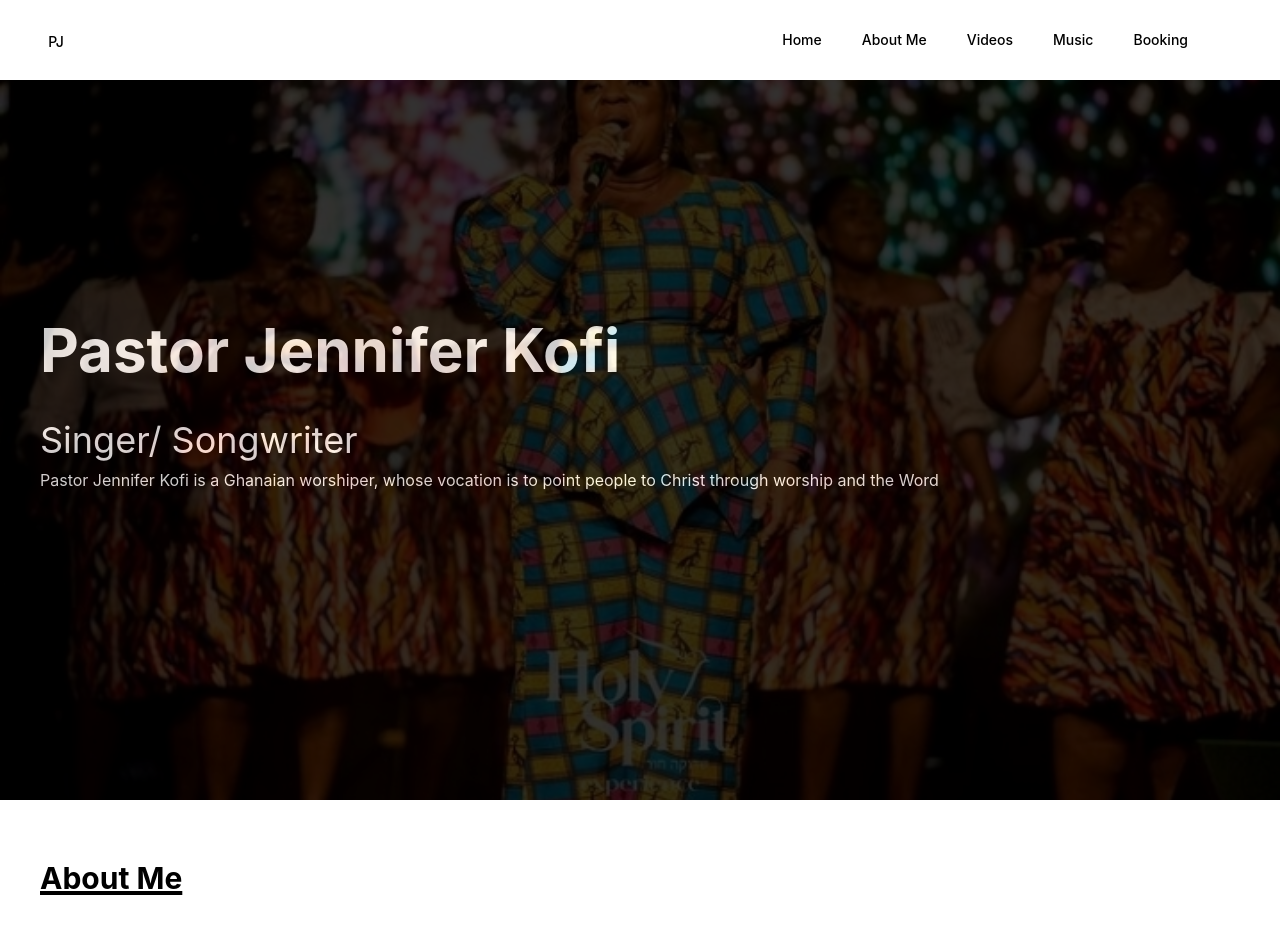
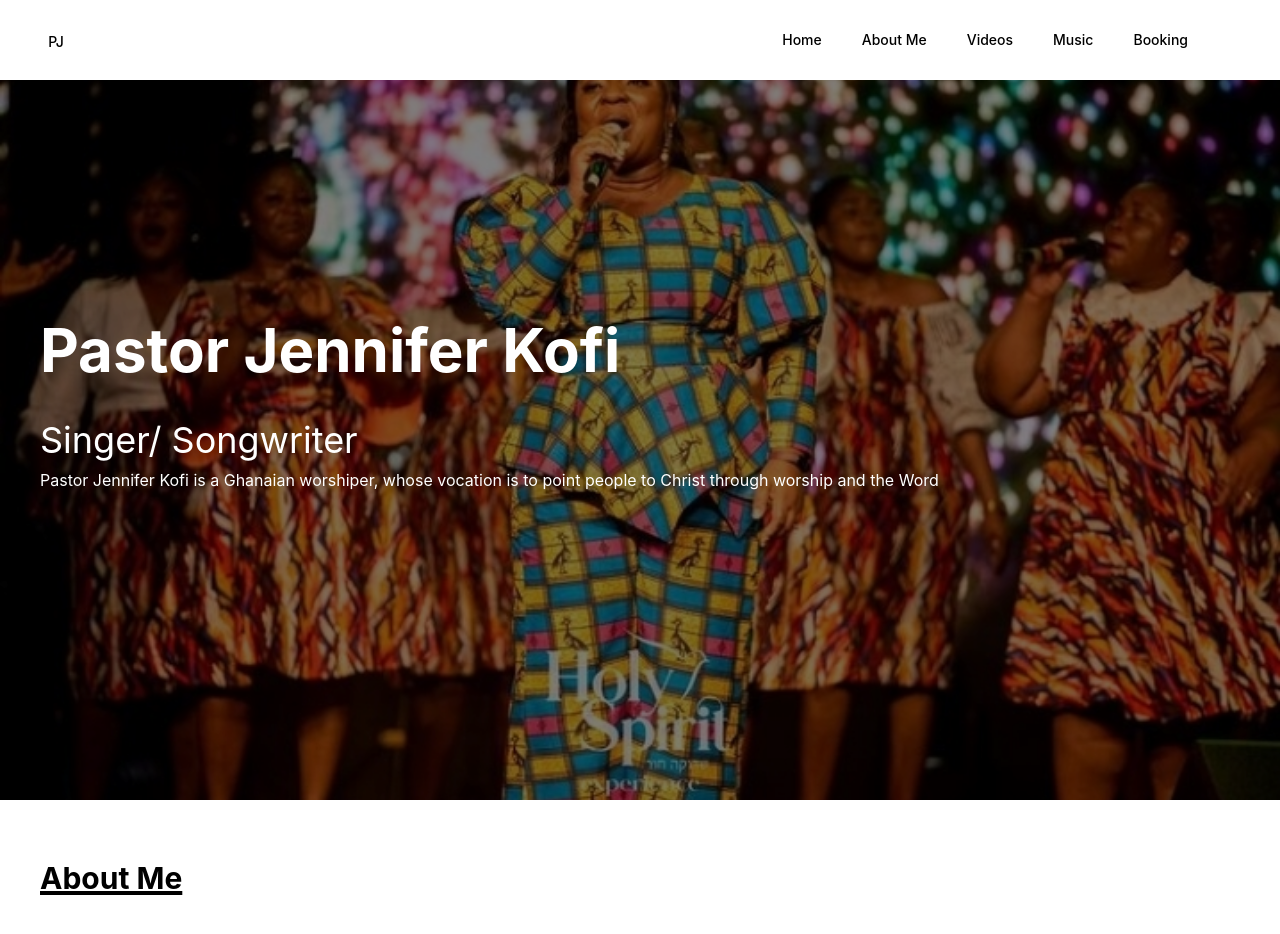
Before and after one commit to Wediah/pj-site, a Next.js app: page / in a window 1280 px wide. Shown: the top 934 px of the page. Built offline with nearby package versions, Linux system fonts and the light colour scheme.

Commit message:
background image corrected

```diff
--- a/pages/home.js
+++ b/pages/home.js
@@ -1,4 +1,4 @@
-import Image from 'next/image'
+import Image from 'next/legacy/image'
 import React from 'react'
 
 import { Element } from "react-scroll"
@@ -9,20 +9,21 @@ import Pastor1 from '../public/pastor1.jpg'
 function Homepage () {
     return (
         <Element id="home" name="home">
-            <div className="min-h-screen  bg-black">
+            <div className="min-h-screen  ">
 
-                <div className='opacity-20' >
+            <div style={{
+                    zIndex: -1,
+                    position: "fixed",
+                    width: "100vw",
+                    height: "100vh"
+                    }}>
                     <Image
-                        alt=""
-                        src={Pastor1}
-                        placeholder=""
-                        quality={100}
-                        fill
-                        sizes="100vw"
-                        style={{
-                        objectFit: 'cover',
-                        }}
-                    />
+                    className='brightness-50'
+                    src={Pastor1}
+                    alt=""
+                    layout="fill"
+                    objectFit='cover'
+                />
                 </div>
 
 
```
